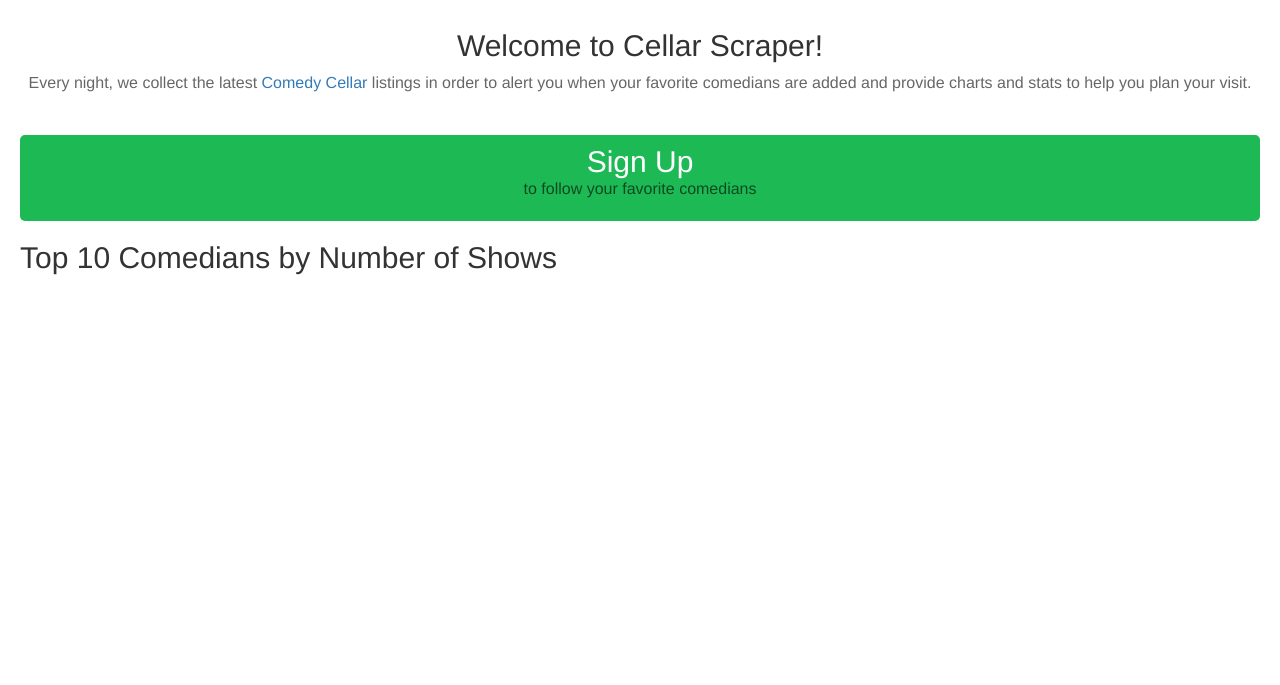
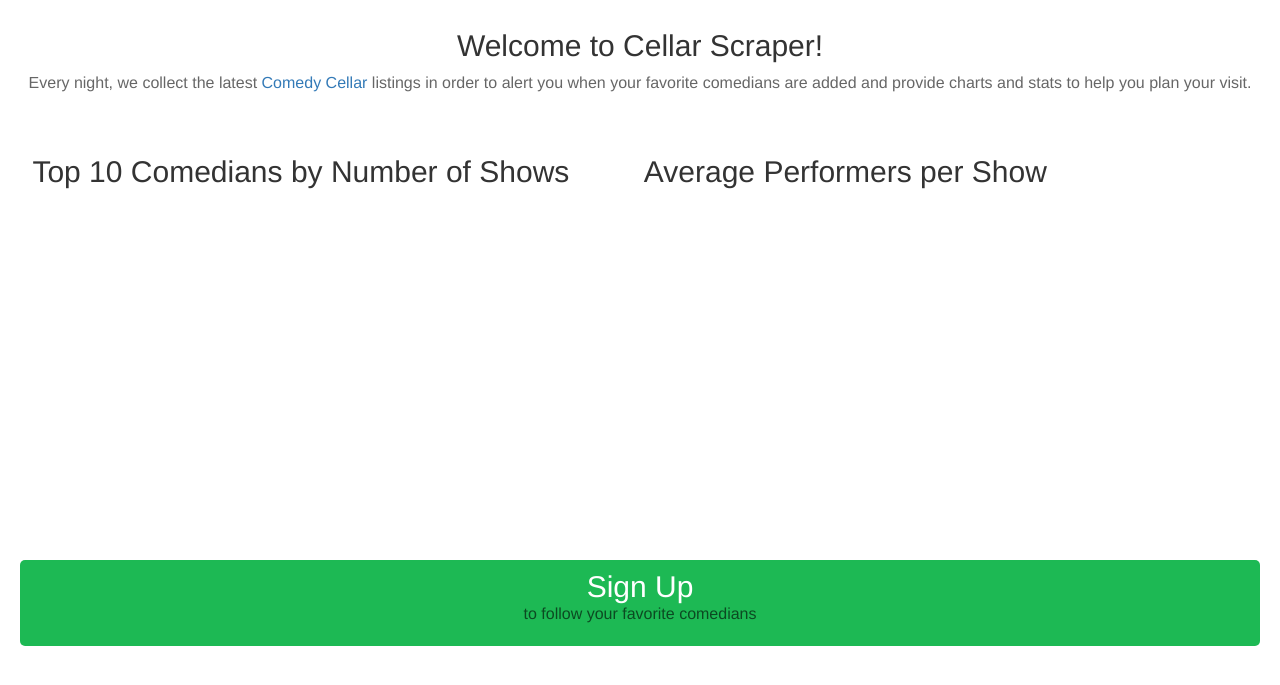
Before and after one commit to mlm603/comedy-cellar, a Flask app: page / in a window 1280 px wide. Shown: the part 51-736 px from the top of the page. Run offline with Flask 2, Linux system fonts and the light colour scheme; parts of the project's set-up code (start-up, migrations or seed data) failed here and were passed over; some libraries are stand-ins or nearby versions.

Commit message:
adjusting by screen size

```diff
--- a/site/static/css/style.css
+++ b/site/static/css/style.css
@@ -6,6 +6,22 @@ body {
 main {
   padding: 0px 20px 0px 20px;
 }
+
+@media (min-width:1000px){
+  .main_page_graph {
+    display: inline-block;
+    /*margin-right: 20px;*/
+    margin-left:1%;
+    width:48%;
+    /*min-width: 600px;*/
+  }
+}
+
+/*@media (max-width:1200px){
+  .main_page_graph {
+    max-height: 400px;
+  }
+}*/
 
 .subtitle {
   color: rgba(0,0,0,0.6);
--- a/site/static/js/custom.js
+++ b/site/static/js/custom.js
@@ -1,14 +1,14 @@
-d3.select("body")
-  .append("div")
-
 const w = 500;
 const h = 300;
 const padding = 20;
 
-const svg = d3.select("main")
+function make_top_comedians_chart(){
+
+  const svg = d3.select("#top_comedians")
               .append("svg")
-              .attr("width", w)
-              .attr("height", h);
+              // .attr("width", w)
+              // .attr("height", h)
+              .attr('viewBox', '0 0 ' + w + ' ' + h);
 
   const xScale = d3.scaleLinear()
                    .domain([0, d3.max(frequent_comedians, (d) => d.show_count)])
@@ -32,6 +32,45 @@ svg.selectAll("text")
       .attr("x", padding/2)
       .attr("y", (d, i) => (padding/2) + i * ((h - padding)/10) + 17)
       .attr("class", "bar_label")
+
+}
+
+function make_performance_times_chart(){
+
+  const svg = d3.select("#performance_times")
+              .append("svg")
+              // .attr("width", w)
+              // .attr("height", h)
+              .attr('viewBox', '0 0 ' + w + ' ' + h);
+
+  const xScale = d3.scaleLinear()
+                   .domain([0, d3.max(frequent_comedians, (d) => d.show_count)])
+                   .range([h-padding/2,padding/2]);
+
+  svg.selectAll("rect")
+      .data(frequent_comedians)
+      .enter()
+      .append("rect")
+      .attr("x", 0)
+      .attr("y", (d, i) => (padding/2) + i * ((h - padding)/10))
+      .attr("height", (h - padding * 2)/10)
+      .attr("width", (d) => w - xScale(d.show_count) - padding/2)
+      .attr("class","bar")
+
+  svg.selectAll("text")
+      .data(frequent_comedians)
+      .enter()
+      .append("text")
+      .text((d) => (d.comedian_name + " - " + d.show_count))
+      .attr("x", padding/2)
+      .attr("y", (d, i) => (padding/2) + i * ((h - padding)/10) + 17)
+      .attr("class", "bar_label")
+
+}
+
+make_top_comedians_chart()
+
+make_performance_times_chart()
 
 var comedian_names = unique_comedians.map(a => a.comedian_name)
 
--- a/site/templates/index.html
+++ b/site/templates/index.html
@@ -26,6 +26,14 @@
     <p class = "subtitle">
       Every night, we collect the latest <a href="http://comedycellar.com/">Comedy Cellar</a> listings in order to alert you when your favorite comedians are added and provide charts and stats to help you plan your visit.
     </p>
+  </div>
+
+  <div id = "top_comedians" class = "main_page_graph">
+    <h2>Top 10 Comedians by Number of Shows</h2>
+  </div>
+
+  <div id = "performance_times" class = "main_page_graph">
+    <h2>Average Performers per Show</h2>
   </div>
 
   <div style = "text-align:center">
@@ -71,7 +79,6 @@
       </div>
     {% endfor %}
   </div> -->
-  <h2>Top 10 Comedians by Number of Shows</h2>
 
 </main>
 {% endblock %}
```
Also changed, not shown: 1 other file. Lines whose indentation alone changed are shown as unchanged.
